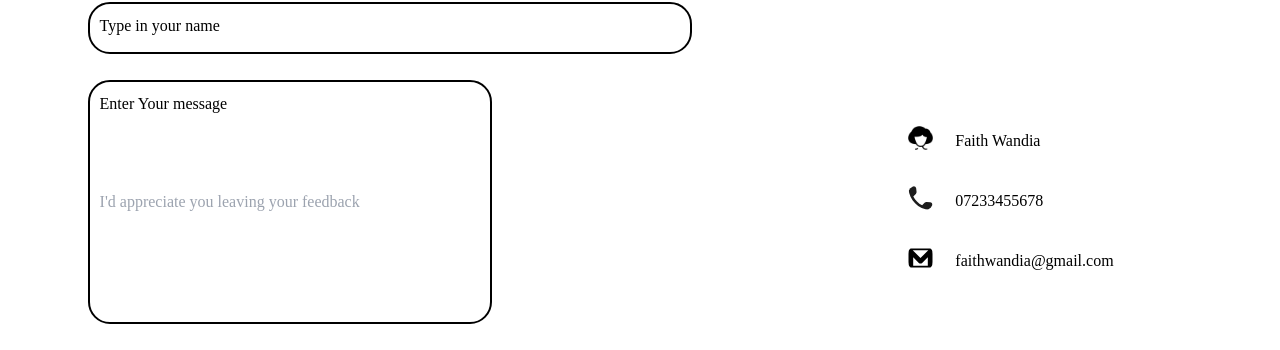
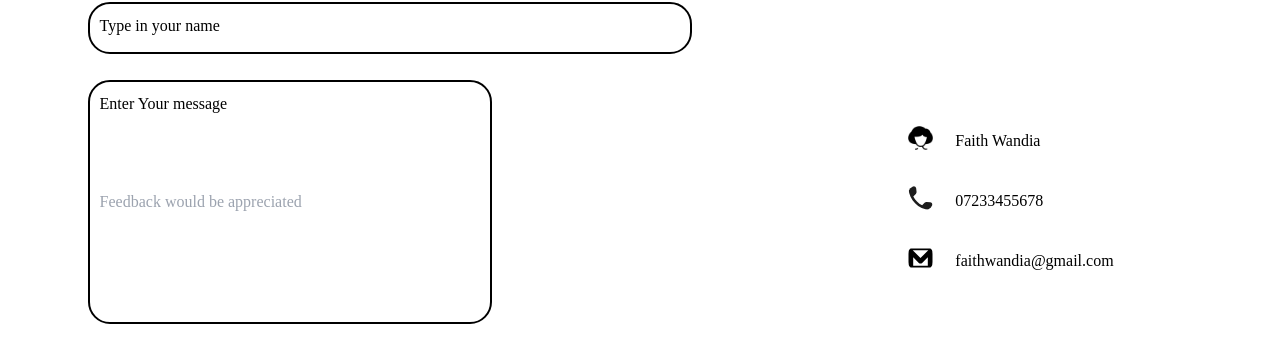
Before and after one commit to MurimiJane/wandiaRecipes, a React (Create React App) app: page / in a window 1280 px wide. Shown: the part 2410-2760 px from the top of the page. Built offline with nearby package versions, Linux system fonts and the light colour scheme.

Commit message:
new commit

```diff
--- a/src/Components/Footerm.js
+++ b/src/Components/Footerm.js
@@ -55,7 +55,7 @@ function Footerm({ onFeedbackSubmit }) {
                         <div className="input-tab ">
                             <input type="text" id="msg" value={newFeedback}
                             onChange={(e) => setNewFeedback(e.target.value)}
-                            placeholder="I'd appreciate you leaving your feedback"
+                            placeholder="Feedback would be appreciated"
                             required className="input msgtab" ref={userMessageRef} />
                             <label htmlFor="msg" className="input-label">Enter Your message</label>
                         </div>
```
